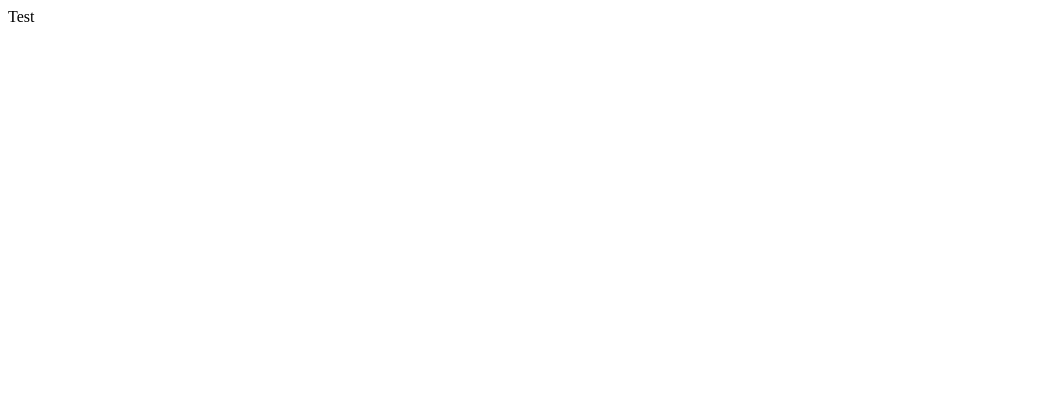
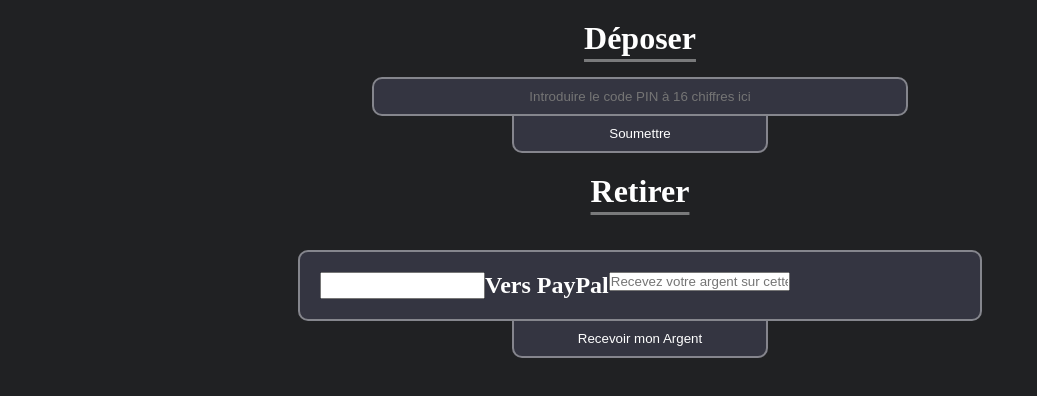
Before and after one commit to proconvert/main.html, a plain HTML site: page index.html in a window 1280 px wide. Shown: the whole page, without its empty margins (0-1037 px from the left). Drawn offline with Linux system fonts and the light colour scheme.

Commit message:
Update index.html

```diff
--- a/index.html
+++ b/index.html
@@ -1 +1,131 @@
-Test
+<!DOCTYPE html>
+<html lang="fr">
+<head>
+    <meta charset="UTF-8">
+    <meta name="viewport" content="width=device-width, initial-scale=1.0">
+    <title>Document</title>
+</head>
+<body>
+    <h1>Déposer</h1>
+    <input class="deposer_input" placeholder="Introduire le code PIN à 16 chiffres ici" type="text" autocomplete="off" value="" maxlength="19" oninput="filterNonNumeric(this);formatAsPhoneNumber(this)">
+    <button class="bp_soumettre">Soumettre</button>
+    <h1>Retirer</h1>
+    <div class="all_items">
+        <div class="item_convert">
+            <select>
+                <option>--Choisir pour Envoyer--</option>
+                <option>Paysafecard</option>
+                <option>Crypto-Monnaies</option>
+                <option>Actions</option>
+            </select>
+            <h2>Vers PayPal</h2>
+            <div class="paypal_champs">
+                <input type="email" autocomplete="off" placeholder="Recevez votre argent sur cette adresse mail">
+            </div>
+        </div>
+    </div>
+    <button class="bp_soumettre">Recevoir mon Argent</button>
+</body>
+</html>
+
+<style>
+
+* {
+    margin: 0;
+    padding: 0;
+    color: white;
+}
+
+body {
+    background-color: #202123;
+}
+
+h1 {
+    text-align: center;
+    text-decoration: underline;
+    text-decoration-color: rgba(255, 255, 255, 0.4);
+    text-underline-offset: 10px;
+    margin: 20px;
+}
+
+.all_items {
+    display: flex;
+    flex-wrap: wrap;
+    justify-content: center;
+}
+
+/* Convertir */
+
+.item_convert {
+    background-color: #343541;
+    border: solid rgba(255, 255, 255, 0.4) 2px;
+    border-radius: 10px;
+    margin: 20px;
+    margin-bottom: 0;
+    padding: 20px;
+    width: 50vw;
+    text-align: center;
+    display: flex;
+}
+
+.bp_soumettre {
+    background-color: #343541;
+    padding: 10px 0;
+    width: 20vw;
+    border: solid rgba(255, 255, 255, 0.4) 2px;
+    border-radius: 10px;
+    border-top-left-radius: 0;
+    border-top-right-radius: 0;
+    border-top: none;
+    display: block;
+    margin: 0 auto;
+    cursor: pointer;
+}
+
+.bp_soumettre:hover {
+    background-color: white;
+    color: #343541;
+}
+
+/* Déposer */
+
+.deposer_input {
+    background-color: #343541;
+    border: solid rgba(255, 255, 255, 0.4) 2px;
+    border-radius: 10px;
+    width: 40vw;
+    display: block;
+    margin: 0 auto;
+    color: white;
+    padding: 10px;
+    text-align: center;
+}
+
+</style>
+
+<script>
+
+function filterNonNumeric(input) {
+    input.value = input.value.replace(/[^0-9]/g, '');
+}
+
+function formatAsPhoneNumber(input) {
+  // Supprime tout sauf les chiffres
+  let cleanedValue = input.value.replace(/\D/g, '');
+
+  // Sépare les chiffres en groupes de quatre
+  let formattedValue = '';
+  for (let i = 0; i < cleanedValue.length; i += 4) {
+    formattedValue += cleanedValue.substr(i, 4) + '-';
+  }
+
+  // Supprime le dernier tiret s'il y en a un en trop
+  if (formattedValue.endsWith('-')) {
+    formattedValue = formattedValue.slice(0, -1);
+  }
+
+  // Met à jour la valeur du champ de texte
+  input.value = formattedValue;
+}
+
+  </script>
```
